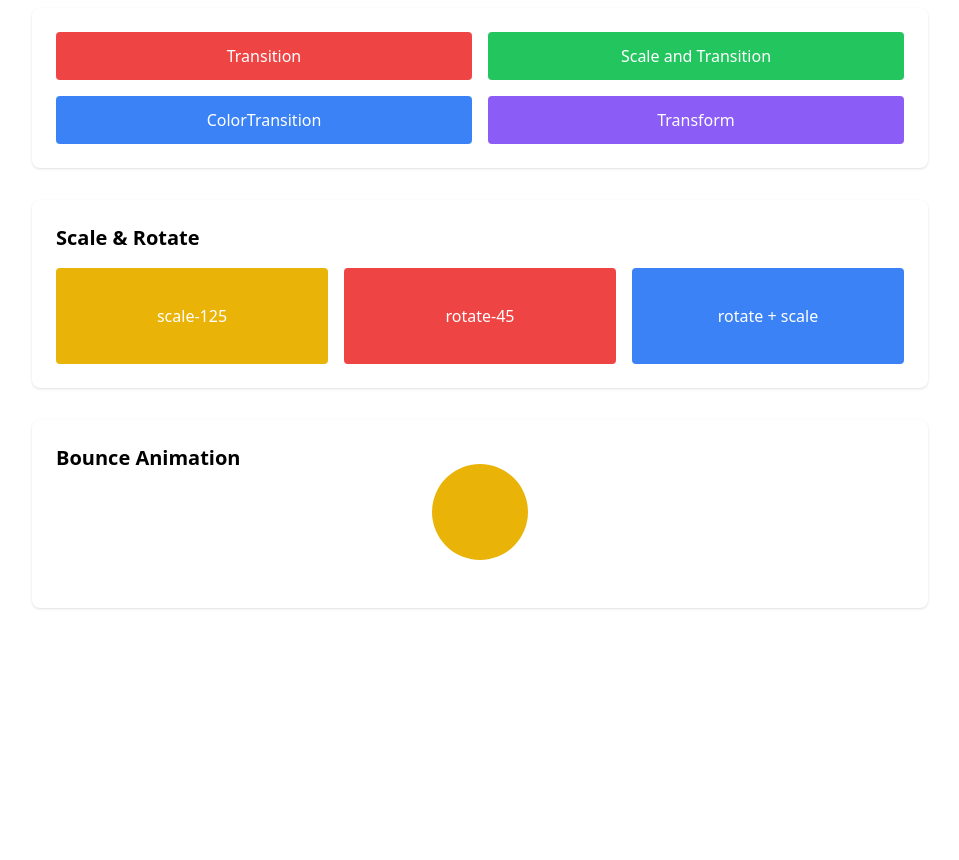
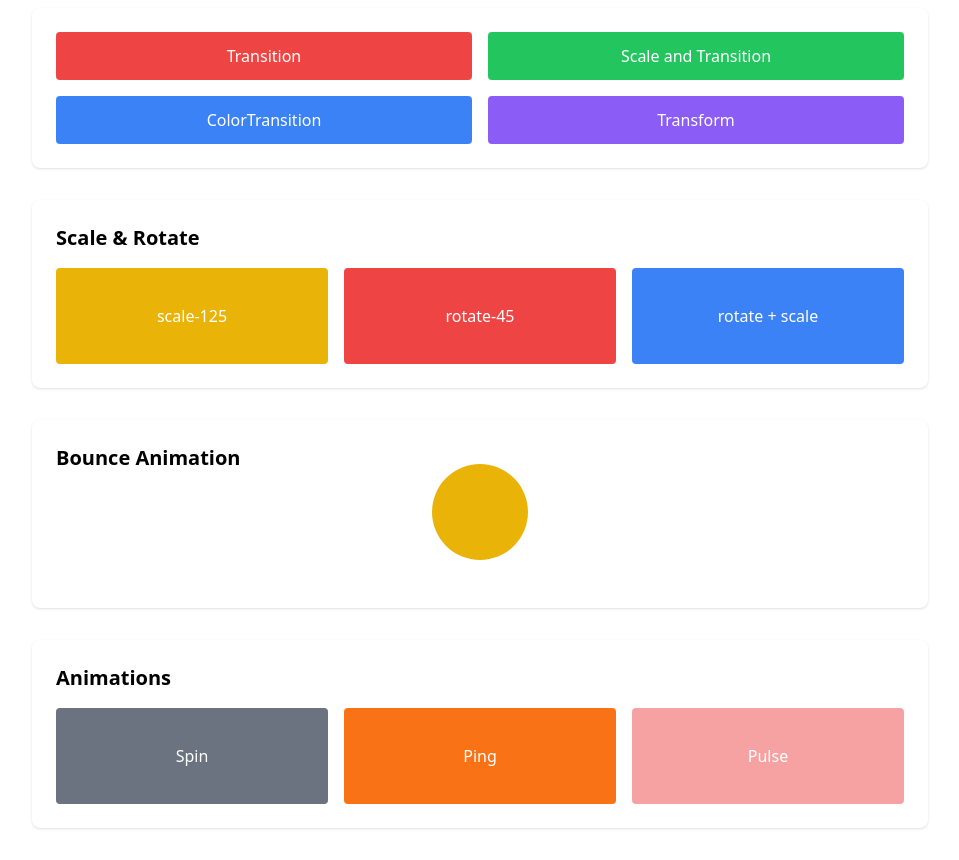
Before and after one commit to bijayjha2025/Learning-Tailwind, a plain HTML site: page Session07_TransitionsAndAnimations/index.html in a window 1280 px wide. Shown: the part 60-920 px from the top of the page, without its empty margins (160-1119 px from the left). Before the commit the page ends 800 px from the top, so only its background shows below. Drawn offline with nearby package versions, Linux system fonts and the light colour scheme.

Commit message:
Other animations

```diff
--- a/Session07_TransitionsAndAnimations/index.html
+++ b/Session07_TransitionsAndAnimations/index.html
@@ -37,6 +37,16 @@
       </div>
      </div>
 
+     <div class="bg-white p-6 rounded-lg shadow mb-8">
+      <h2 class="text-xl font-bold mb-4">Animations</h2>
+
+      <div class="grid grid-cols-3 gap-4">
+        <div class="h-24 bg-gray-500 rounded animate-spin flex items-center justify-center text-white">Spin</div>
+        <div class="h-24 bg-orange-500 rounded animate-ping flex items-center justify-center text-white">Ping</div>
+        <div class="h-24 bg-red-500 rounded animate-pulse flex items-center justify-center text-white">Pulse</div>
+       </div>
+      </div>
+
     </div>
 </body>
 </html>
```
